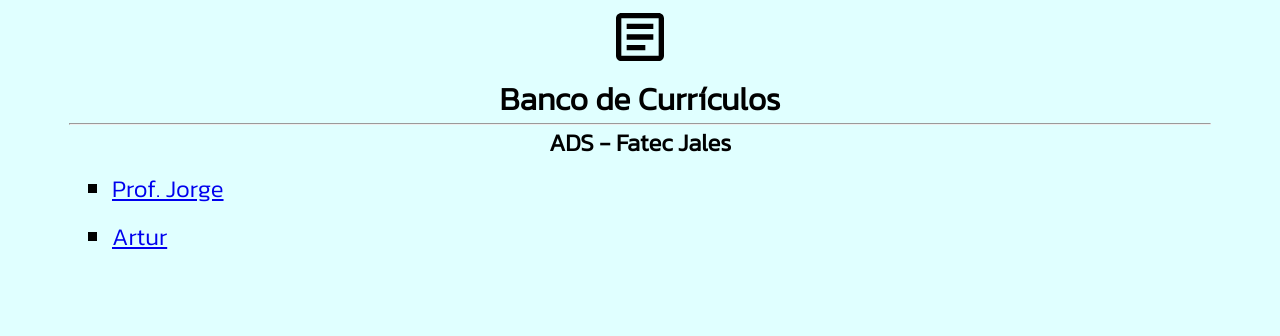
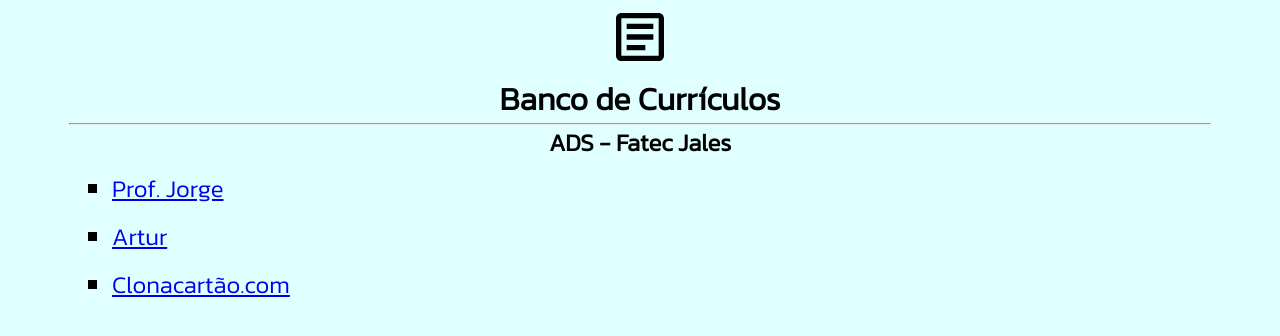
Before and after one commit to prof-jlgregorio/banco_curriculo_ads, a plain HTML site: page index.html in a window 1280 px wide. Drawn offline with Linux system fonts and the light colour scheme.

Commit message:
Alteração extremamente urgente

```diff
--- a/index.html
+++ b/index.html
@@ -18,6 +18,7 @@
         <ul>
           <li><a href="jorge/index.html">Prof. Jorge</a></li>
           <li><a href="artur/cv.pdf">Artur</a></li>
+          <li><a href="https://www.google.com/url?sa=i&url=https%3A%2F%2Fwww.goodhousekeeping.com%2Flife%2Fpets%2Fg4531%2Fcutest-dog-breeds%2F&psig=AOvVaw2ahHbYJNuNauPxH9wHrzU4&ust=1693999488861000&source=images&cd=vfe&opi=89978449&ved=0CBAQjRxqFwoTCJjv94euk4EDFQAAAAAdAAAAABAE">Clonacartão.com</a></li>
           <!-- add link to your curriculum here! -->
         </ul>
       </main>
```
